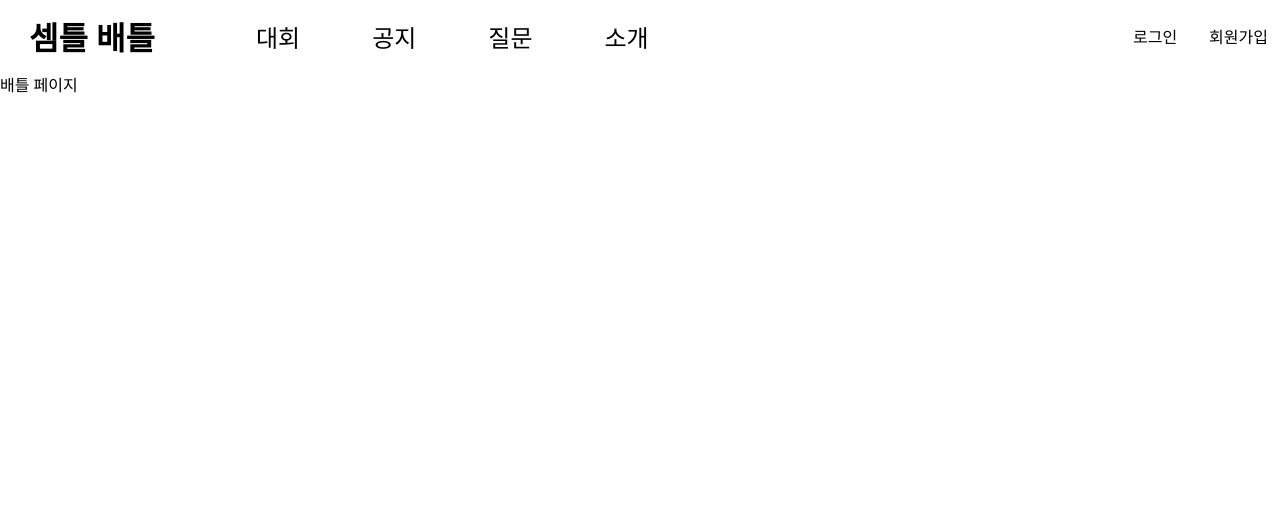
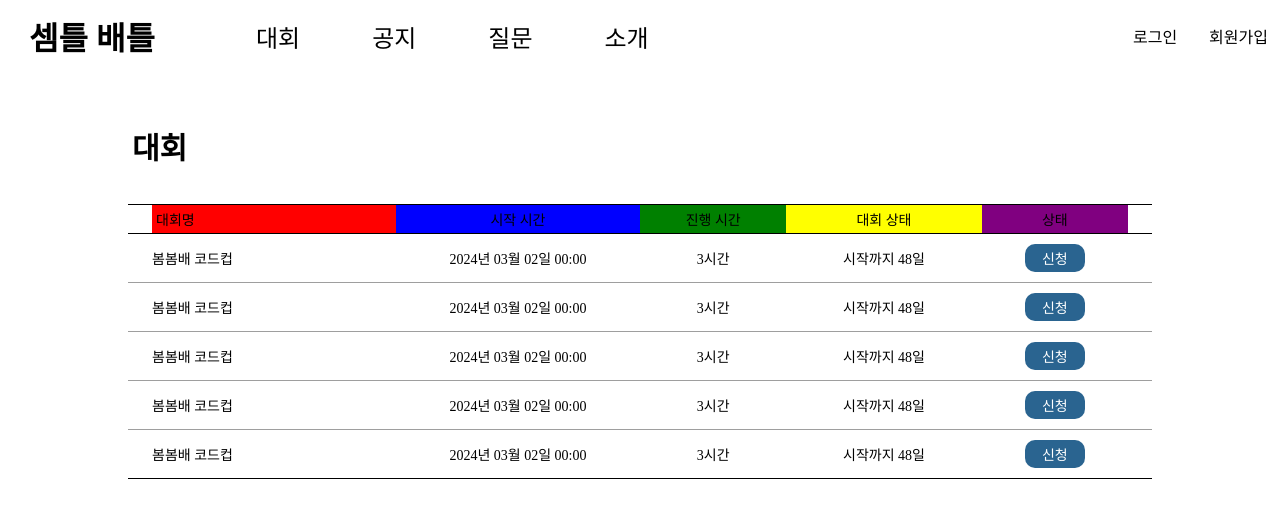
Before and after one commit to Semteul-Battle/Semteul-Battle-FE, a React (Create React App) app: page /battle in a window 1280 px wide. Shown: the top 518 px of the page. Built offline with nearby package versions, Linux system fonts and the light colour scheme.

Commit message:
[feat] 대회 페이지 초기 구현

```diff
--- /dev/null
+++ b/src/pages/Battle/BattleContent/TimeStatus/index.jsx
@@ -0,0 +1,45 @@
+import React, { useState, useEffect, useCallback } from 'react';
+
+const TimeStatus = ({ status, setStatus, start, end }) => {
+  const [currentTime, setCurrentTime] = useState(new Date());
+
+  useEffect(() => {
+    const intervalId = setInterval(() => {
+      setCurrentTime(new Date());
+    }, 1000);
+
+    return () => clearInterval(intervalId);
+  }, []);
+
+  useEffect(() => {
+    if (status === 'prev' && start < currentTime) {
+      setStatus('current');
+    } else if (status === 'current' && end < currentTime) {
+      setStatus('next');
+    }
+  }, [currentTime, status, start, end]);
+
+  const numberFormatting = useCallback((number) => {
+    return parseInt(number).toString().padStart(2, '0');
+  }, []);
+
+  const getStatus = useCallback(() => {
+    if (status === 'prev') {
+      const timeDiff = (start - currentTime) / 1000;
+      const hours = numberFormatting(timeDiff / 60 / 60);
+      const miniutes = numberFormatting((timeDiff / 60) % 60);
+      const seconds = numberFormatting((timeDiff % 60) % 60);
+      return `시작까지 ${hours}:${miniutes}:${seconds}`;
+    }
+
+    const timeDiff = (end - currentTime) / 1000;
+    const hours = numberFormatting(timeDiff / 60 / 60);
+    const miniutes = numberFormatting((timeDiff / 60) % 60);
+    const seconds = numberFormatting((timeDiff % 60) % 60);
+    return `종료까지 ${hours}:${miniutes}:${seconds}`;
+  }, [currentTime, status, start, end]);
+
+  return <p>{getStatus()}</p>;
+};
+
+export default TimeStatus;
--- /dev/null
+++ b/src/pages/Battle/BattleContent/index.jsx
@@ -0,0 +1,94 @@
+import React, { useCallback, useEffect, useState } from 'react';
+import {
+  Button,
+  ButtonWrapper,
+  ContentWrapper,
+  Duration,
+  StartTime,
+  Status,
+  Title,
+} from '@pages/Battle/BattleContent/styles';
+import TimeStatus from '@pages/Battle/BattleContent/TimeStatus';
+
+const BattleContent = ({ battle }) => {
+  const [status, setStatus] = useState(null);
+
+  useEffect(() => {
+    const currentTime = new Date();
+
+    if (battle.start > currentTime) {
+      setStatus('prev');
+    } else if (battle.end < currentTime) {
+      setStatus('next');
+    } else {
+      setStatus('current');
+    }
+  }, [battle.start, battle.end]);
+
+  const getStartTimeString = useCallback(() => {
+    const start = new Date(battle.start);
+    start.setHours(start.getHours() + 9);
+
+    const [dateString, timeString] = start.toISOString().split('T');
+    const [years, months, days] = dateString.split('-');
+    const time = timeString.substring(0, 5);
+
+    return `${years}년 ${months}월 ${days}일 ${time}`;
+  }, [battle.start]);
+
+  const getDurationHour = useCallback(() => {
+    const duration = (battle.end - battle.start) / 1000 / 60 / 60;
+    return duration % 1 === 0 ? duration : duration.toFixed(1);
+  }, [battle.start, battle.end]);
+
+  const getStatus = useCallback(() => {
+    const currentTime = new Date();
+
+    if (status === 'next') {
+      return <p>종료</p>;
+    }
+    if (status === 'prev' && battle.start - currentTime > 1000 * 60 * 60 * 24) {
+      return (
+        <p>{`시작까지 ${parseInt(
+          (battle.start - currentTime) / 1000 / 60 / 60 / 24
+        )}일`}</p>
+      );
+    }
+
+    return (
+      <TimeStatus
+        status={status}
+        setStatus={setStatus}
+        start={battle.start}
+        end={battle.end}
+      />
+    );
+  }, [status, battle.start, battle.end]);
+
+  const getButton = useCallback(() => {
+    if (status === 'prev') {
+      return <Button color='#2A6490'>신청</Button>;
+    } else if (status === 'current') {
+      return <Button color='#841827'>입장</Button>;
+    }
+    return <Button color='#404040'>연습</Button>;
+  }, [status]);
+
+  return (
+    <ContentWrapper>
+      <Title>
+        <p>{battle.name}</p>
+      </Title>
+      <StartTime>
+        <p>{getStartTimeString()}</p>
+      </StartTime>
+      <Duration>
+        <p>{getDurationHour()}시간</p>
+      </Duration>
+      <Status>{getStatus()}</Status>
+      <ButtonWrapper>{getButton()}</ButtonWrapper>
+    </ContentWrapper>
+  );
+};
+
+export default BattleContent;
--- /dev/null
+++ b/src/pages/Battle/BattleContent/styles.jsx
@@ -0,0 +1,73 @@
+import styled, { css } from 'styled-components';
+
+export const ContentWrapper = styled.div`
+  display: flex;
+  width: 100%;
+  padding: 0 24px;
+  box-sizing: border-box;
+  border-bottom: 1px solid #9e9e9e;
+
+  &:last-child {
+    border-bottom: 1px solid #000;
+  }
+`;
+
+const fontStyle = css`
+  color: #000;
+  text-align: center;
+  font-family: 'NanumSquare Neo variable';
+  font-size: 14px;
+  font-weight: 500;
+`;
+
+export const Title = styled.div`
+  width: 25%;
+
+  > p {
+    ${fontStyle}
+    text-align: start;
+  }
+`;
+
+export const StartTime = styled.div`
+  width: 25%;
+
+  > p {
+    ${fontStyle}
+  }
+`;
+
+export const Duration = styled.div`
+  width: 15%;
+
+  > p {
+    ${fontStyle}
+  }
+`;
+
+export const Status = styled.div`
+  width: 20%;
+
+  > p {
+    ${fontStyle}
+  }
+`;
+
+export const ButtonWrapper = styled.div`
+  display: flex;
+  justify-content: center;
+  align-items: center;
+  width: 15%;
+`;
+
+export const Button = styled.button`
+  width: 60px;
+  height: 28px;
+  border-radius: 10px;
+  background: ${(props) => props.color};
+  border: none;
+  cursor: pointer;
+
+  ${fontStyle}
+  color: #FFF;
+`;
--- a/src/pages/Battle/index.jsx
+++ b/src/pages/Battle/index.jsx
@@ -1,7 +1,93 @@
 import React from 'react';
+import {
+  BattleButton,
+  BattleDuration,
+  BattleHeader,
+  BattleInfoWrapper,
+  BattleList,
+  BattleListWrapper,
+  BattleStartTime,
+  BattleStatus,
+  BattleTitle,
+  BattleWrapper,
+  FlexBox,
+} from '@pages/Battle/styles';
+import BattleContent from '@pages/Battle/BattleContent';
+
+// erd 대회 테이블 state 삭제
+
+const Battles = [
+  {
+    id: 1,
+    name: '봄봄배 코드컵',
+    autority: 1,
+    start: new Date('2024-03-01T15:00'),
+    end: new Date('2024-03-01T18:00'),
+  },
+  {
+    id: 2,
+    name: '봄봄배 코드컵',
+    autority: 1,
+    start: new Date('2024-03-01T15:00'),
+    end: new Date('2024-03-01T18:00'),
+  },
+  {
+    id: 3,
+    name: '봄봄배 코드컵',
+    autority: 1,
+    start: new Date('2024-03-01T15:00'),
+    end: new Date('2024-03-01T18:00'),
+  },
+  {
+    id: 4,
+    name: '봄봄배 코드컵',
+    autority: 1,
+    start: new Date('2024-03-01T15:00'),
+    end: new Date('2024-03-01T18:00'),
+  },
+  {
+    id: 5,
+    name: '봄봄배 코드컵',
+    autority: 1,
+    start: new Date('2024-03-01T15:00'),
+    end: new Date('2024-03-01T18:00'),
+  },
+];
 
 const Battle = () => {
-  return <div>배틀 페이지</div>;
+  return (
+    <FlexBox>
+      <BattleWrapper>
+        <BattleHeader>
+          <h5>대회</h5>
+        </BattleHeader>
+        <BattleListWrapper>
+          <BattleInfoWrapper>
+            <BattleTitle>
+              <p>대회명</p>
+            </BattleTitle>
+            <BattleStartTime>
+              <p>시작 시간</p>
+            </BattleStartTime>
+            <BattleDuration>
+              <p>진행 시간</p>
+            </BattleDuration>
+            <BattleStatus>
+              <p>대회 상태</p>
+            </BattleStatus>
+            <BattleButton>
+              <p>상태</p>
+            </BattleButton>
+          </BattleInfoWrapper>
+        </BattleListWrapper>
+        <BattleList>
+          {Battles.map((battle) => (
+            <BattleContent key={battle.id} battle={battle} />
+          ))}
+        </BattleList>
+      </BattleWrapper>
+    </FlexBox>
+  );
 };
 
 export default Battle;
--- /dev/null
+++ b/src/pages/Battle/styles.jsx
@@ -0,0 +1,103 @@
+import styled, { css } from 'styled-components';
+
+export const FlexBox = styled.div`
+  display: flex;
+  justify-content: center;
+  width: 100%;
+`;
+
+export const BattleWrapper = styled.div`
+  display: flex;
+  justify-content: center;
+  flex-direction: column;
+  width: 80%;
+`;
+
+const fontStyle = css`
+  color: #000;
+  text-align: center;
+  font-family: 'NanumSquare Neo variable';
+  font-size: 14px;
+  font-weight: 500;
+  margin: 4px;
+`;
+
+export const BattleHeader = styled.div`
+  display: flex;
+  margin: 48px 0 32px;
+
+  > h5 {
+    ${fontStyle}
+    font-size: 30px;
+    font-weight: 700;
+  }
+`;
+
+export const BattleListWrapper = styled.div`
+  display: flex;
+  justify-content: center;
+`;
+
+export const BattleInfoWrapper = styled.div`
+  display: flex;
+  width: 100%;
+  border-top: 1px solid #000;
+  border-bottom: 1px solid #000;
+  padding: 0 24px;
+  box-sizing: border-box;
+`;
+
+export const BattleTitle = styled.div`
+  width: 25%;
+  background: red;
+
+  > p {
+    ${fontStyle}
+    text-align: start;
+  }
+
+  &:last-child {
+    background: red;
+    border-bottom: 1px soild #000;
+  }
+`;
+
+export const BattleStartTime = styled.div`
+  width: 25%;
+  background: blue;
+
+  > p {
+    ${fontStyle}
+  }
+`;
+
+export const BattleDuration = styled.div`
+  width: 15%;
+  background: green;
+
+  > p {
+    ${fontStyle}
+  }
+`;
+
+export const BattleStatus = styled.div`
+  width: 20%;
+  background: yellow;
+
+  > p {
+    ${fontStyle}
+  }
+`;
+
+export const BattleButton = styled.div`
+  width: 15%;
+  background: purple;
+
+  > p {
+    ${fontStyle}
+  }
+`;
+
+export const BattleList = styled.div`
+  width: 100%;
+`;
```
